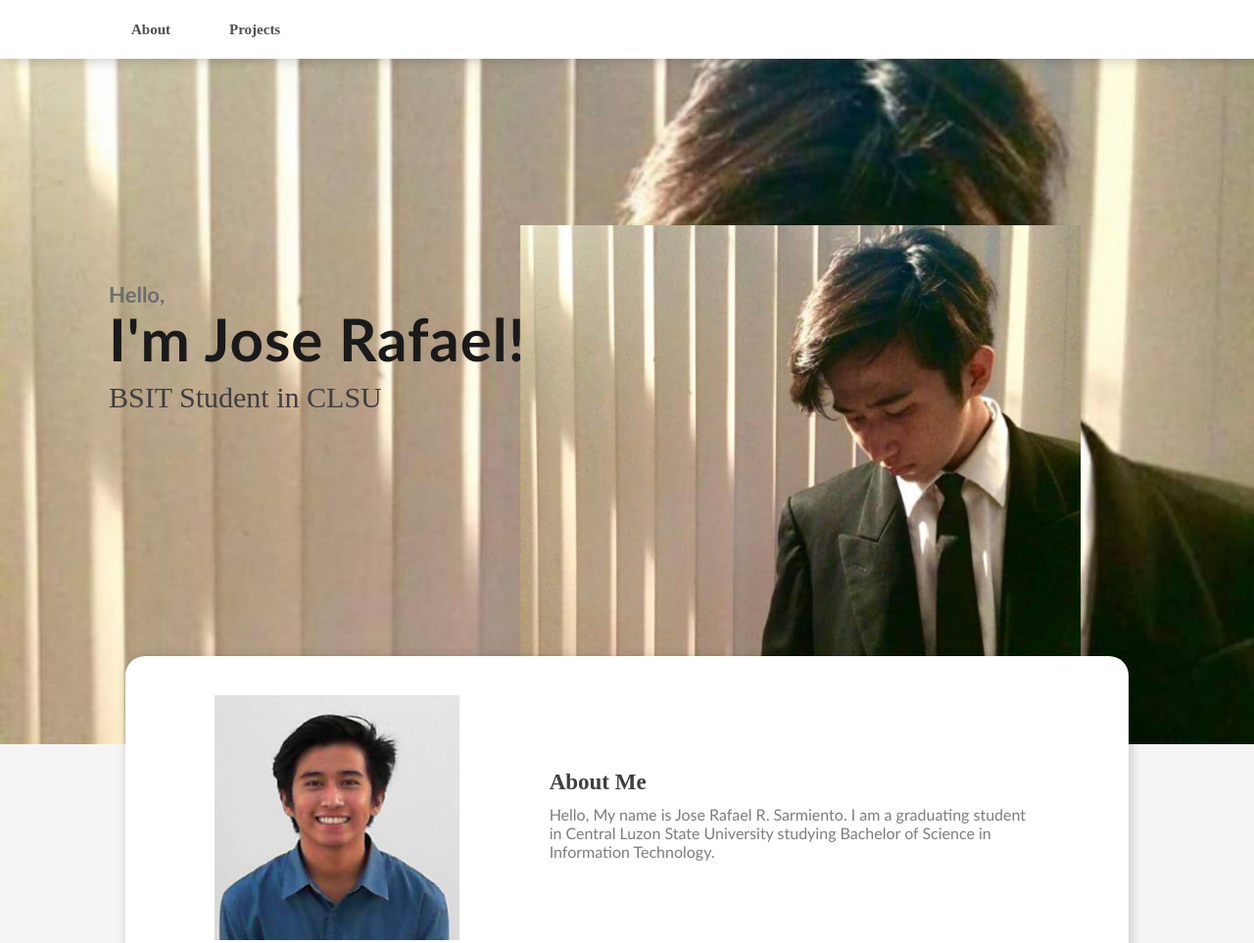
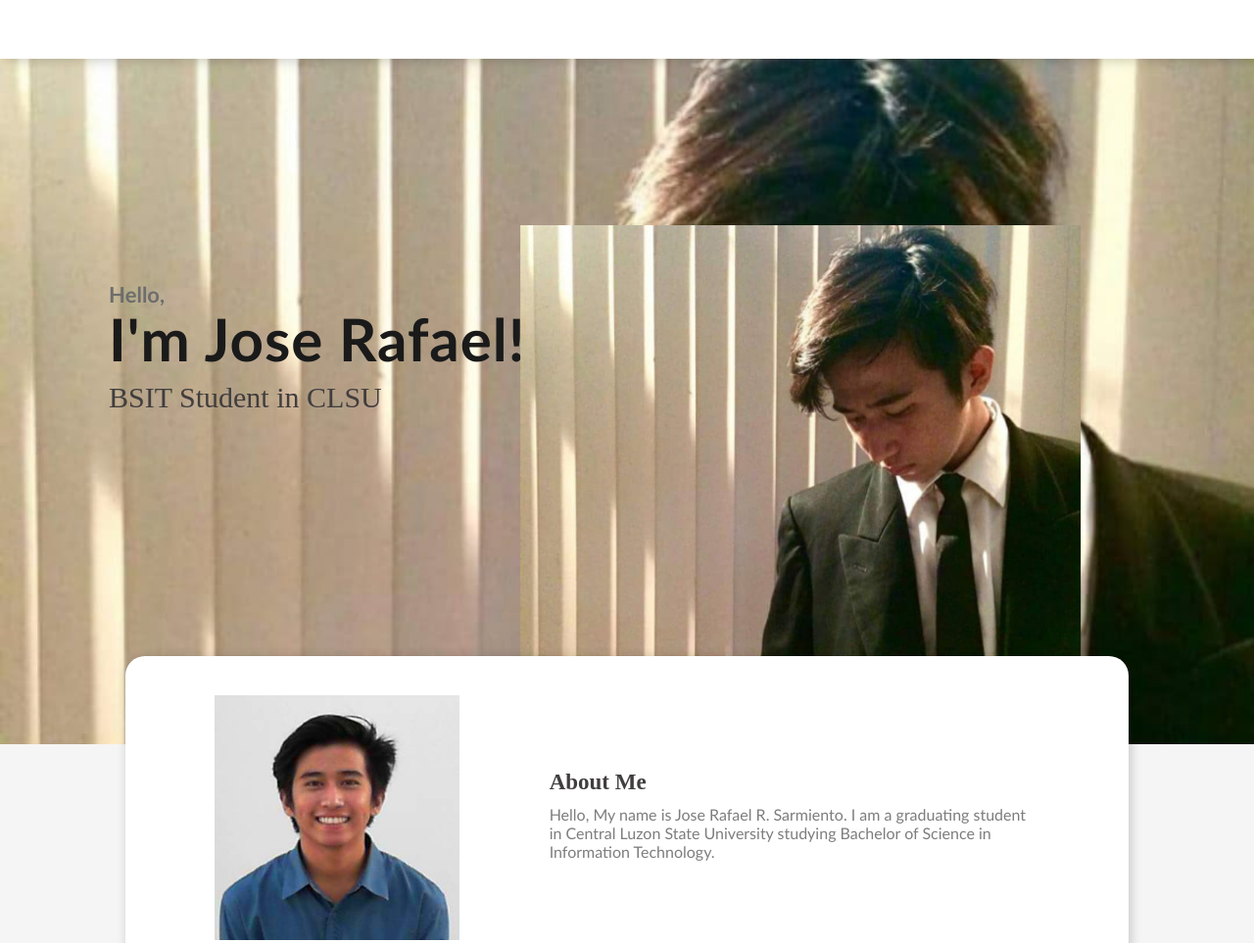
Before and after one commit to josesarmiento12/josesarmiento12.github.io, a plain HTML site: page index.html in a window 1280 px wide. Shown: the top 963 px of the page at 98% size. Drawn offline with Linux system fonts and the light colour scheme; files whose address does not match are found by name.

Commit message:
First Commit

```diff
--- a/index.html
+++ b/index.html
@@ -13,8 +13,8 @@
 	<nav>
 	<!--menu-->
 	<ul>
-	<li><a href="#">About</a></li>
-	<li><a href="#">Projects</a></li>
+	<li><a href="#"></a></li>
+	<li><a href="#"></a></li>
 	</ul>
 	<!--bars--------------->
 	<div class="toggle"></div>
```
